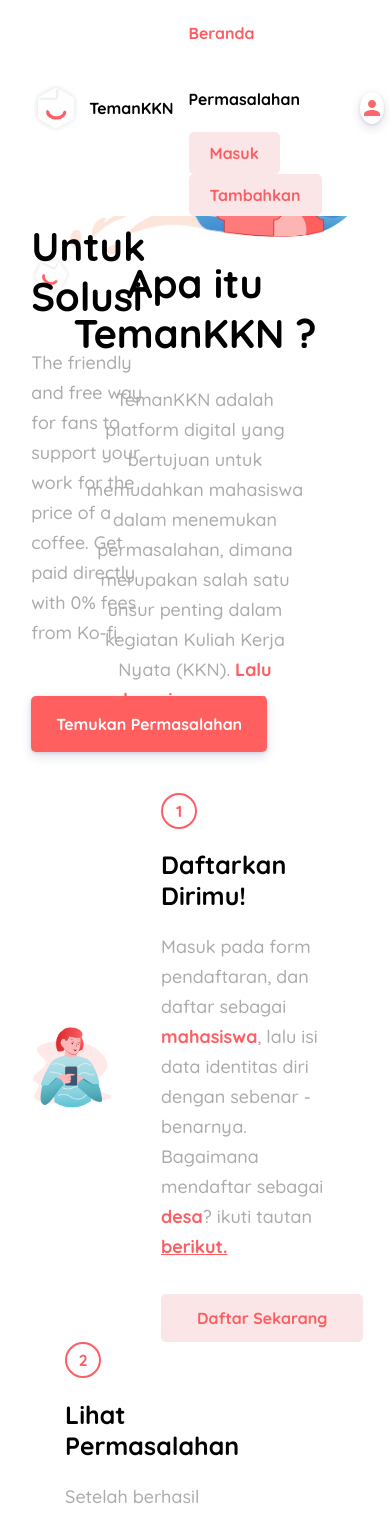
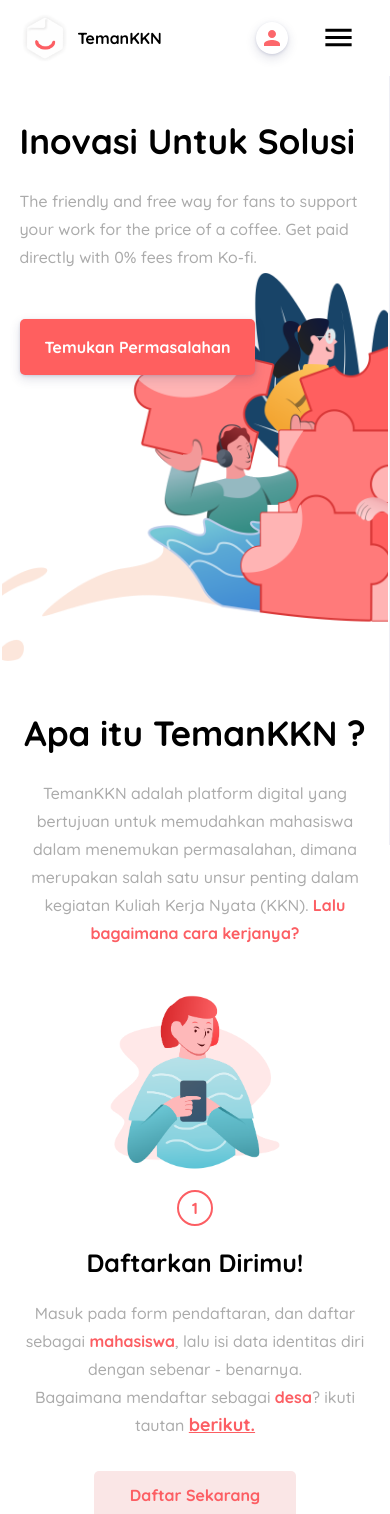
Before and after one commit to dicky-julian/temankkn, a React (Create React App) app: page / in a window 390 px wide. Shown: the top 1514 px of the page. Built offline with nearby package versions, Linux system fonts and the light colour scheme.

Commit message:
add Responsive

```diff
--- a/src/assets/styles/index.css
+++ b/src/assets/styles/index.css
@@ -203,11 +203,47 @@ nav>div>div {
     align-items: center;
 }
 
+nav>div>div .nav-show {
+    animation-name: showNav;
+    animation-duration: .5s;
+    animation-fill-mode: forwards;
+}
+
+nav>div>div .nav-hide {
+    animation-name: hideNav;
+    animation-duration: .5s;
+    animation-fill-mode: forwards;
+}
+
+@keyframes showNav {
+    from {
+        right: -250px;
+    }
+
+    to {
+        right: 0;
+    }
+}
+
+@keyframes hideNav {
+    from {
+        right: 0;
+    }
+
+    to {
+        right: -250px;
+    }
+}
+
 .nav-link a, .nav-link div {
     display: inline-flex;
     padding: 20px 15px;
     cursor: pointer;
     transition: .3s;
+}
+
+.nav-link div {
+    line-height: 26px;
 }
 
 .nav-link a:hover,
@@ -227,8 +263,8 @@ nav>div>div {
 
 .bt-dropdown {
     display: flex;
-    width: 2em;
-    height: 2em;
+    width: 2.5em;
+    height: 2.5em;
     margin-left: 15px;
     align-items: center;
     justify-content: center;
@@ -270,8 +306,8 @@ nav>div>div {
     transition: visibility 0s, opacity 1s linear;
 }
 
-.dropdown-fade {
-    animation-name: fadeDropdown;
+.dropdown-hide {
+    animation-name: hideDropdown;
     animation-duration: .25s;
     opacity: 0;
     transition: visibility 0s, opacity .25s linear;
@@ -287,7 +323,7 @@ nav>div>div {
     }
 }
 
-@keyframes fadeDropdown {
+@keyframes hideDropdown {
     from {
         top: 65px;
     }
@@ -295,6 +331,12 @@ nav>div>div {
     to {
         top: 0;
     }
+}
+
+#nav-toogle {
+    display: none;
+    margin-left: .5em;
+    padding: 20px 15px;
 }
 
 /* home */
@@ -344,6 +386,7 @@ nav>div>div {
 .redirect-link {
     font-size: 18px;
     text-decoration: underline;
+    cursor: pointer;
 }
 
 .home-intro .step-list {
@@ -353,6 +396,7 @@ nav>div>div {
 .home-intro .step-list>div {
     display: flex;
     align-items: center;
+    margin-top: 2em;
 }
 
 .home-intro .step-list>div img {
--- a/src/assets/styles/responsive.css
+++ b/src/assets/styles/responsive.css
@@ -0,0 +1,128 @@
+@media screen and (max-width: 1100px) {
+    /* Home */
+    #home-page header img {
+        margin-top: 4em;
+    }
+    #home-page header>div {
+        margin-top: 1em;
+    }
+    .home-intro .step-list>div>div {
+        width: 75%;
+    }
+    .home-intro>p {
+        width: 100%;
+    }
+}
+
+@media screen and (max-width: 900px) {
+    /* Navbar  */
+    #root>div:nth-child(1) {
+        padding-left: 5%;
+        padding-right: 5%;
+    }
+    nav>div {
+        margin: 0 5%;
+    }
+    nav>div>div{
+        width: 200px;
+        justify-content: flex-end;
+    }
+    .nav-link {
+        display: flex;
+        flex-direction: column;
+        width: 250px;
+        height: calc(100% - 75px);
+        position: fixed;
+        top: 76px;
+        right: -250px;
+        background: #fff;
+        border-left: 1px solid rgba(90, 94, 154, 0.1);
+    }
+    .nav-link a, .nav-link .bt {
+        margin-left: 0;
+        padding: 20px 30px 10px;
+        background: transparent;
+        color: #000;
+        border: 0;
+    }
+    .nav-link .bt:hover {
+        color: #fc5e63;
+    }
+    #nav-toogle {
+        display: block;
+    }
+    /* Home */
+    #home-page header img {
+        width: 110%;
+        height: 35em;
+        margin: 11em -5% 0;
+        object-fit: cover;
+        object-position: 50% 0;
+    }
+    #home-page header>div {
+        width: 90%;
+    }
+    .home-intro .benefit-list {
+        display: block;
+    }
+    .home-intro .benefit-list img {
+        width: 24em;
+        margin: 1em 0;
+        transform: rotate(-18deg);
+    }
+    .home-intro .benefit-list>div {
+        width: 100%;
+        text-align: center;
+    }
+    .home-intro .benefit-list>div div {
+        display: block;
+        margin-bottom: 2em;
+    }
+}
+
+@media screen and (max-width: 700px) {
+    /* Home */
+    h1 {
+        font-size: 35px;
+    }
+    p {
+        font-size: 16px;
+        line-height: 28px;
+    }
+    .home-intro .step-list>div {
+        display: block;
+    }
+    .home-intro .step-list>div img {
+        width: 50%;
+        margin: 0;
+    }
+    .home-intro .step-list>div .bt {
+        margin: 2em auto 3em;
+    }
+    .home-intro .step-list>div>div {
+        width: 100%;
+        text-align: center;
+    }
+    .home-intro .step-list>div>div>span {
+        margin: 1em auto 0;
+    }
+}
+
+@media screen and (max-width: 500px) {
+    /* Navbar */
+    .bt-dropdown {
+        width: 2em;
+        height: 2em;
+    }
+    /* Home */
+    #home-page header img {
+        width: 110%;
+        height: 30em;
+        margin: 12em -5% 0;
+        object-fit: cover;
+        object-position: 50% 0;
+    }
+    .home-intro .benefit-list img {
+        width: 90%;
+    }
+}
--- a/src/components/Navbar.js
+++ b/src/components/Navbar.js
@@ -3,13 +3,15 @@ import logoImg from '../assets/images/teman-kkn-logo.png';
 import PersonIcon from '@material-ui/icons/Person';
 import NotificationsNoneIcon from '@material-ui/icons/NotificationsNone';
 import ExitToAppIcon from '@material-ui/icons/ExitToApp';
+import MenuIcon from '@material-ui/icons/Menu';
 
 class Navbar extends Component {
   constructor(props) {
     super(props);
 
     this.state = {
-      status: 0
+      numDropdown: 0,
+      numNavbar: 0
     }
   }
 
@@ -46,23 +48,40 @@ class Navbar extends Component {
 
   showDropdown = () => {
     const dropdown = document.getElementsByClassName("dropdown")[0];
-    let status = this.state.status;
+    let status = this.state.numDropdown;
 
     if (status === 0) {
-      dropdown.classList.remove("dropdown-fade");
+      dropdown.classList.remove("dropdown-hide");
       dropdown.classList.add("dropdown-show");
       dropdown.style.display = "block";
 
-      this.setState({ status: 1 });
+      this.setState({ numDropdown: 1 });
     } else if (status === 1) {
       dropdown.classList.remove("dropdown-show");
-      dropdown.classList.add("dropdown-fade");
+      dropdown.classList.add("dropdown-hide");
 
       setTimeout(function () {
         dropdown.style.display = "none";
       }, 300)
 
-      this.setState({ status: 0 });
+      this.setState({ numDropdown: 0 });
+    }
+  }
+
+  showNavbar = () => {
+    const navbar = document.getElementsByClassName("nav-link")[0];
+    let status = this.state.numNavbar;
+
+    if (status === 0) {
+      navbar.classList.remove("nav-hide");
+      navbar.classList.add("nav-show");
+
+      this.setState({ numNavbar: 1 });
+    } else if (status === 1) {
+      navbar.classList.remove("nav-show");
+      navbar.classList.add("nav-hide");
+
+      this.setState({ numNavbar: 0 });
     }
   }
 
@@ -81,7 +100,7 @@ class Navbar extends Component {
             <div className="nav-link">
               <a id="home-nav" href="/" className="active">Beranda</a>
               <a id="permasalahan-nav" href="/permasalahan">Permasalahan</a>
-              <a className="bt bt-secondary" onClick={() => this.showSignModal()}>Masuk</a>
+              <div className="bt bt-secondary" onClick={() => this.showSignModal()}>Masuk</div>
               <a className="bt bt-secondary" href="/permasalahan/add">Tambahkan</a>
             </div>
             <div className="bt-dropdown" onClick={() => this.showDropdown()}><PersonIcon /></div>
@@ -94,6 +113,8 @@ class Navbar extends Component {
                 <ExitToAppIcon style={{ fontSize: '21px', marginRight: '.75em' }} /> Logout
               </div>
             </div>
+
+            <MenuIcon id="nav-toogle" style={{ fontSize: '35px' }} onClick={() => this.showNavbar()} />
           </div>
         </div>
       </nav>
--- a/src/components/Notification/Mahasiswa.js
+++ b/src/components/Notification/Mahasiswa.js
@@ -84,7 +84,7 @@ class MahasiswaNotification extends Component {
                         </div>
                     </div>
                     :
-                    <h1></h1>
+                    <div></div>
                 }
             </div>
         )
--- a/src/components/Sign.js
+++ b/src/components/Sign.js
@@ -119,7 +119,7 @@ class Sign extends Component {
                         <input type="email" />
 
                         <label>Password</label>
-                        <input type="password" />
+                        <input type="password" autoComplete="true" />
 
                         <button className="bt bt-primary daftar" type="submit">Daftar</button>
                         <hr className="divider"></hr>
@@ -144,7 +144,7 @@ class Sign extends Component {
                         <input type="email" />
 
                         <label>Password</label>
-                        <input type="password" />
+                        <input type="password" autoComplete="true" />
 
                         <button className="bt bt-primary daftar" type="submit">Daftar</button>
                         <hr className="divider"></hr>
@@ -159,7 +159,7 @@ class Sign extends Component {
                         <input type="email" />
 
                         <label>Password</label>
-                        <input type="password" />
+                        <input type="password" autoComplete="true" />
 
                         <button className="bt bt-primary daftar" type="submit">Masuk</button>
                         <hr className="divider"></hr>
--- a/src/pages/Home.js
+++ b/src/pages/Home.js
@@ -1,4 +1,4 @@
-import React from 'react'
+import React, { Component } from 'react'
 
 import headerImg from '../assets/images/home/bg-home-header.png'
 import stepLogin from '../assets/images/home/step-login.png'
@@ -8,7 +8,16 @@ import benefitImg from '../assets/images/home/bg-benefit.png'
 
 import CheckCircle from '@material-ui/icons/CheckCircle';
 
-export default function Home() {
+class Home extends Component {
+    showSignModal = () => {
+        const modal = document.getElementById("sign");
+        modal.style.display = "flex";
+
+        modal.classList.remove("fade-out");
+        modal.classList.add("fade-in");
+      }
+
+    render() {
         return (
             <div id="home-page">
                 <header>
@@ -34,7 +43,7 @@ export default function Home() {
                                     </span>
                                     <h2>Daftarkan Dirimu!</h2>
                                     <p>
-                                    Masuk pada form pendaftaran, dan daftar sebagai <span>mahasiswa</span>, lalu isi data identitas diri dengan sebenar - benarnya. <br/> Bagaimana mendaftar sebagai <span>desa</span>? ikuti tautan <span onClick="" className="redirect-link">berikut.</span>
+                                        Masuk pada form pendaftaran, dan daftar sebagai <span>mahasiswa</span>, lalu isi data identitas diri dengan sebenar - benarnya. <br /> Bagaimana mendaftar sebagai <span>desa</span>? ikuti tautan <span onClick={() => this.showSignModal()} className="redirect-link">berikut.</span>
                                     </p>
                                     <a className="bt bt-secondary" href="/">Daftar Sekarang</a>
                                 </div>
@@ -91,3 +100,6 @@ export default function Home() {
             </div>
         )
     }
+}
+
+export default Home;
```
Lines whose indentation alone changed are shown as unchanged.
